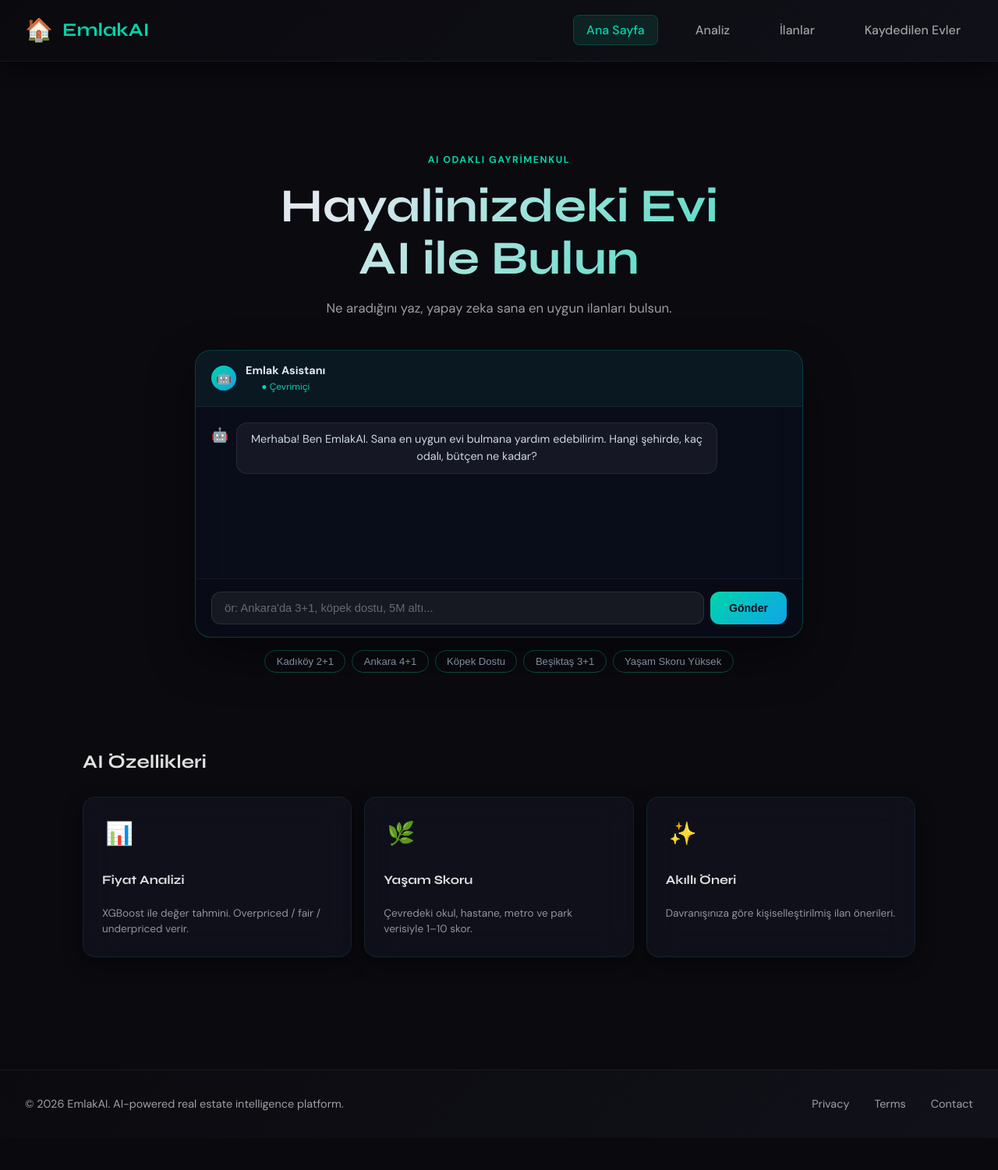
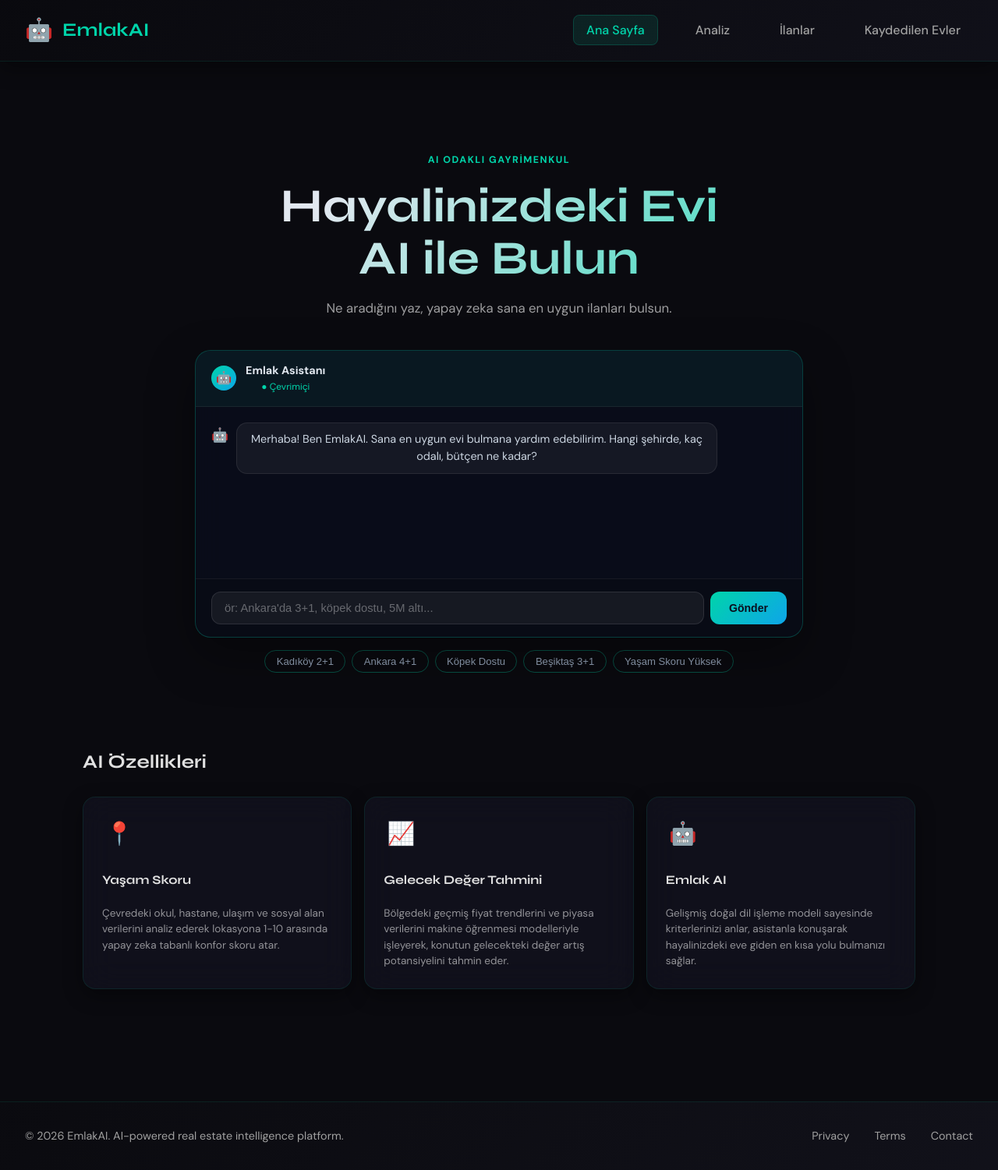
Before and after one commit to almiraturan/Emlak.AI, a FastAPI app: page / in a window 1280 px wide. Shown: the whole page at 78% size. Before the commit the page ends 1425 px from the top, so only its background shows below. Run offline with FastAPI, Linux system fonts and the light colour scheme.

Commit message:
style: update logo to robot and update homepage AI cards

```diff
--- a/app/templates/base.html
+++ b/app/templates/base.html
@@ -14,7 +14,7 @@
         <div class="navbar-container">
             <div class="navbar-logo">
                 <a href="/">
-                    <span class="logo-icon">🏠</span>
+                    <span class="logo-icon">🤖</span>
                     <span class="logo-text">EmlakAI</span>
                 </a>
             </div>
--- a/app/templates/dashboard.html
+++ b/app/templates/dashboard.html
@@ -275,19 +275,19 @@
         <h2 class="features-title">AI Özellikleri</h2>
         <div class="feature-cards">
             <div class="feature-card glass">
-                <div class="feature-icon">📊</div>
-                <h3 class="feature-name">Fiyat Analizi</h3>
-                <p class="feature-desc">XGBoost ile değer tahmini. Overpriced / fair / underpriced verir.</p>
+                <div class="feature-icon">📍</div>
+                <h3 class="feature-name">Yaşam Skoru</h3>
+                <p class="feature-desc">Çevredeki okul, hastane, ulaşım ve sosyal alan verilerini analiz ederek lokasyona 1-10 arasında yapay zeka tabanlı konfor skoru atar.</p>
             </div>
             <div class="feature-card glass">
-                <div class="feature-icon">🌿</div>
-                <h3 class="feature-name">Yaşam Skoru</h3>
-                <p class="feature-desc">Çevredeki okul, hastane, metro ve park verisiyle 1–10 skor.</p>
+                <div class="feature-icon">📈</div>
+                <h3 class="feature-name">Gelecek Değer Tahmini</h3>
+                <p class="feature-desc">Bölgedeki geçmiş fiyat trendlerini ve piyasa verilerini makine öğrenmesi modelleriyle işleyerek, konutun gelecekteki değer artış potansiyelini tahmin eder.</p>
             </div>
             <div class="feature-card glass">
-                <div class="feature-icon">✨</div>
-                <h3 class="feature-name">Akıllı Öneri</h3>
-                <p class="feature-desc">Davranışınıza göre kişiselleştirilmiş ilan önerileri.</p>
+                <div class="feature-icon">🤖</div>
+                <h3 class="feature-name">Emlak AI</h3>
+                <p class="feature-desc">Gelişmiş doğal dil işleme modeli sayesinde kriterlerinizi anlar, asistanla konuşarak hayalinizdeki eve giden en kısa yolu bulmanızı sağlar.</p>
             </div>
         </div>
     </section>
--- a/app/templates/listings_emlakjet.html
+++ b/app/templates/listings_emlakjet.html
@@ -69,7 +69,7 @@
         <button type="submit" class="chat-send">Gönder</button>
     </form>
 </aside>
-<button id="chatToggle" class="chat-toggle" type="button" title="Emlak Asistanı">💬</button>
+<button id="chatToggle" class="chat-toggle" type="button" title="Emlak Asistanı">🤖</button>
 
 <!-- Compare bar -->
 <div id="compareBar" class="compare-bar" hidden>
```
Also changed, not shown: 2 other files.
